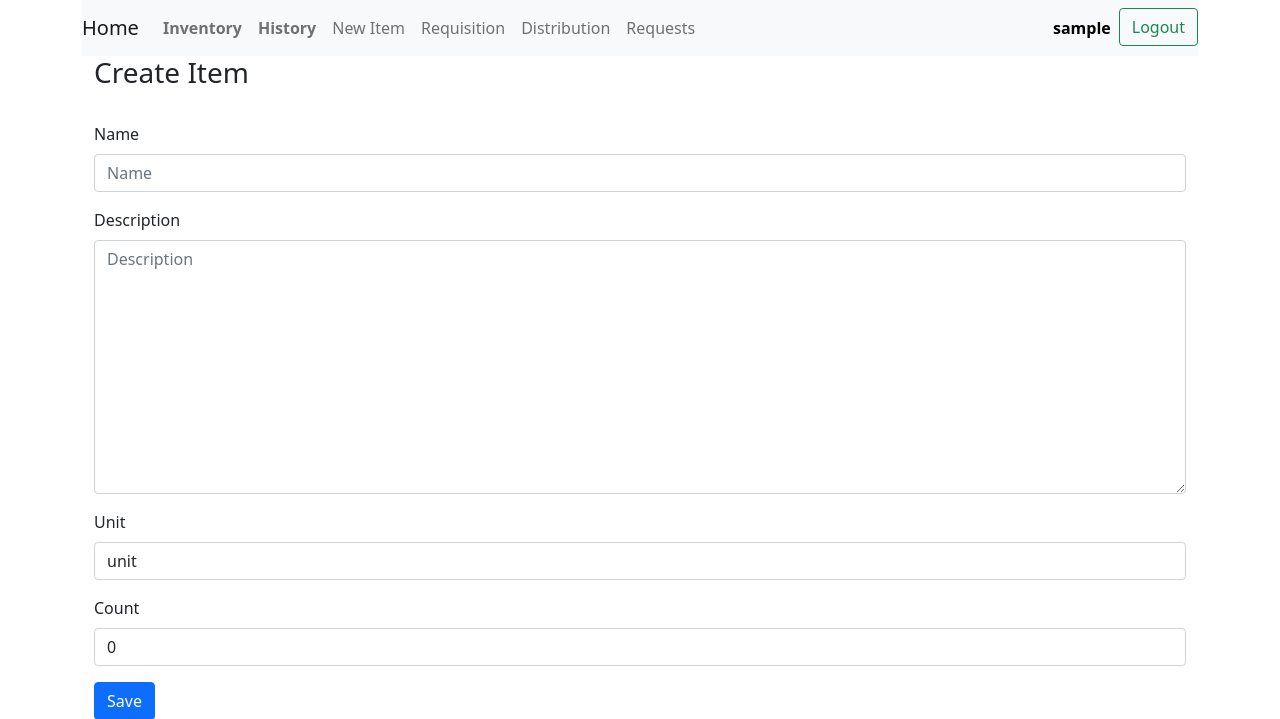
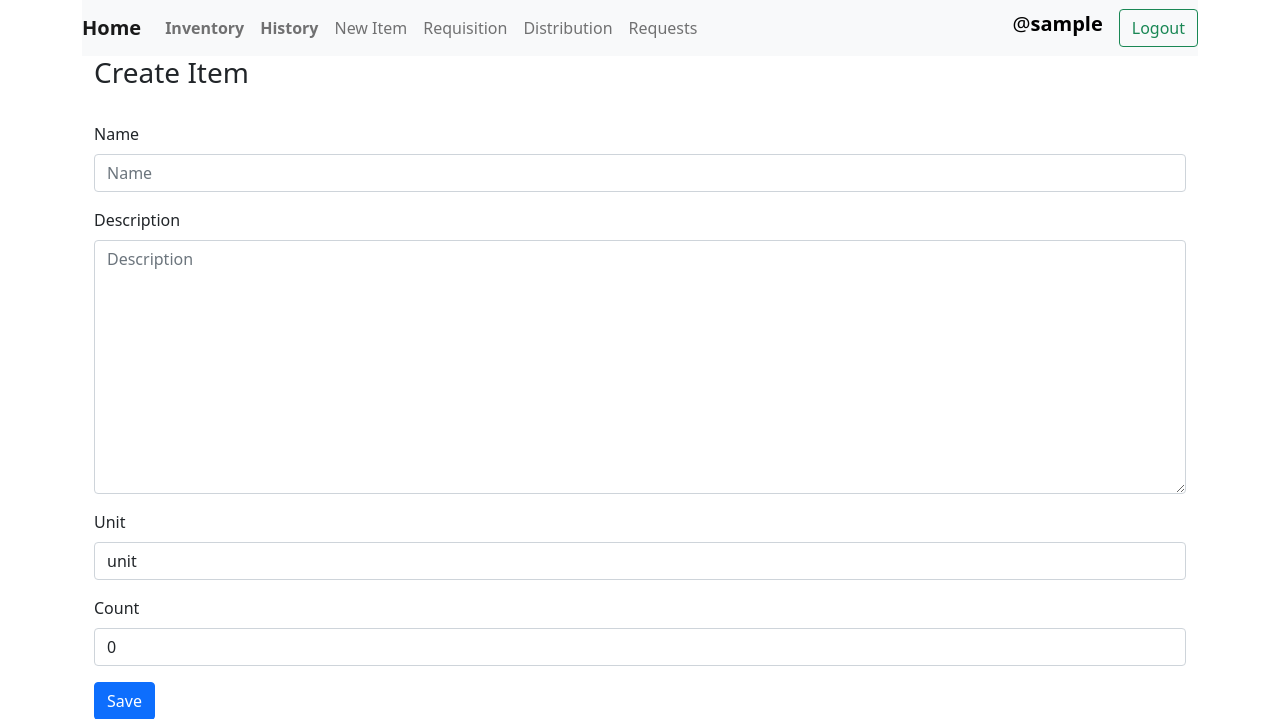
Before and after one commit to shoaibsaikat/Django-Office-Management, a Django app: page /inventory/create/ in a window 1280 px wide. Shown: the top 719 px of the page. Run offline with Django 3.2, Linux system fonts and the light colour scheme; the visitor is signed in with stand-in values (Sample User, id 1); some libraries are stand-ins or nearby versions.

Commit message:
navbar tweak

```diff
--- a/templates/base.html
+++ b/templates/base.html
@@ -11,10 +11,9 @@
     <link rel="stylesheet" href="{% static 'css/bootstrap.min.css' %}">
     <link rel="stylesheet" href="{% static 'css/style.css' %}">
 </head>
-<body>
-    <div class="container">
+<body class="container">
   <nav class="navbar navbar-expand-lg navbar-light bg-light">
-              <a class="navbar-brand" href="/">Home</a>
+    <a class="navbar-brand" href="/"><strong>Home</strong></a>
     <button class="navbar-toggler" type="button" data-bs-toggle="collapse" data-bs-target="#navbarSupportedContent" aria-controls="navbarSupportedContent" aria-expanded="false" aria-label="Toggle navigation">
       <span class="navbar-toggler-icon"></span>
     </button>
@@ -45,7 +44,7 @@
       <ul class="navbar-nav">
         {% if user.is_authenticated %}
           <li class="nav-item">
-                      <span class="nav-link" style="color: black;"><strong>{{user.username}}</strong></span>
+            <span class="navbar-brand" style="color: black;">@<strong>{{user.username}}</strong></span>
           </li>
           <li class="nav-item">
             <a class="btn btn-outline-success my-2 my-sm-0" href="{% url 'accounts:signout' %}">Logout</a>
@@ -62,7 +61,6 @@
     {% block body_block %}
     {% endblock body_block %}
   </div>
-    </div>
   <script src="{% static 'scripts/site.js' %}"></script>
   <script src="{% static 'scripts/bootstrap.min.js' %}"></script>
 </body>
```
Lines whose indentation alone changed are shown as unchanged.
